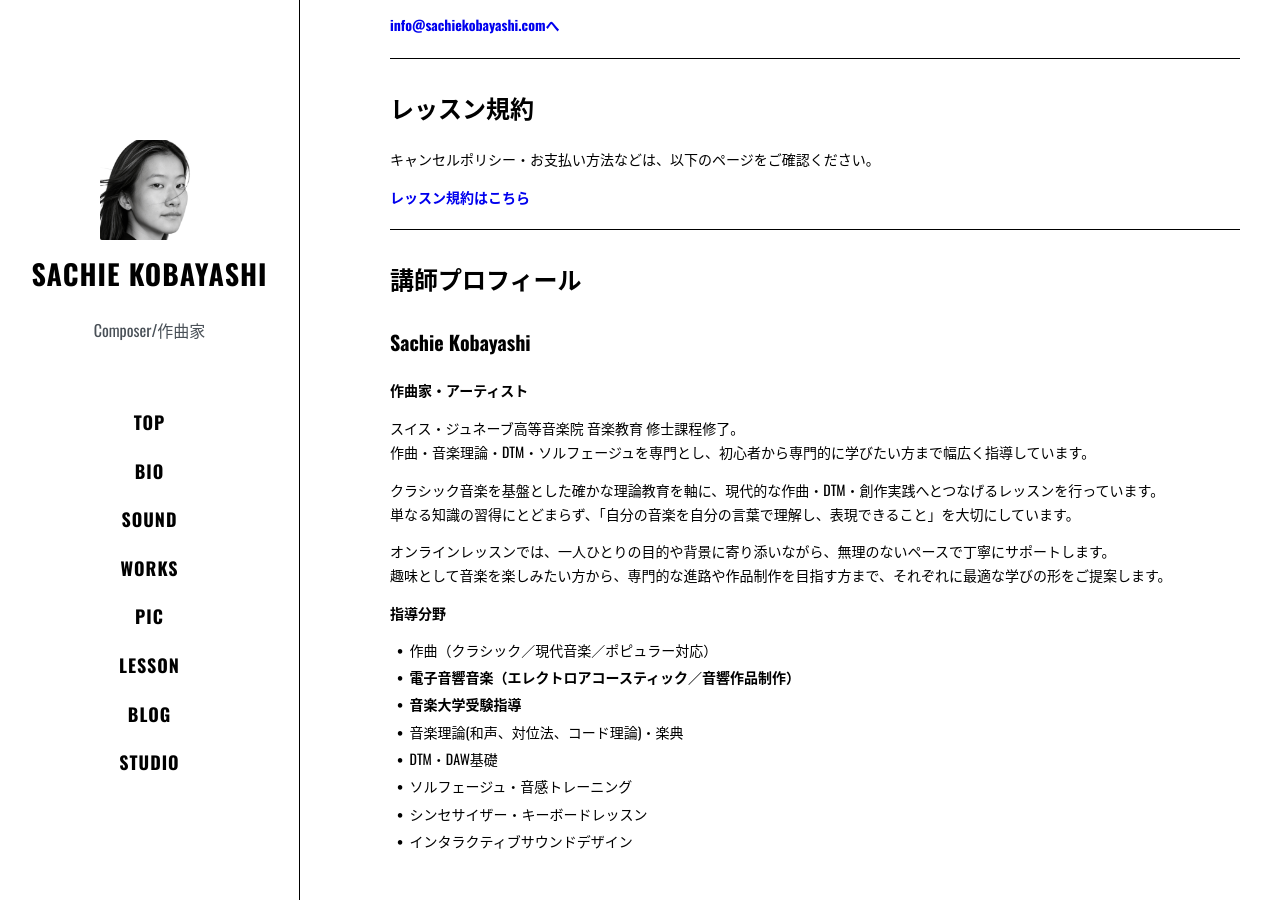
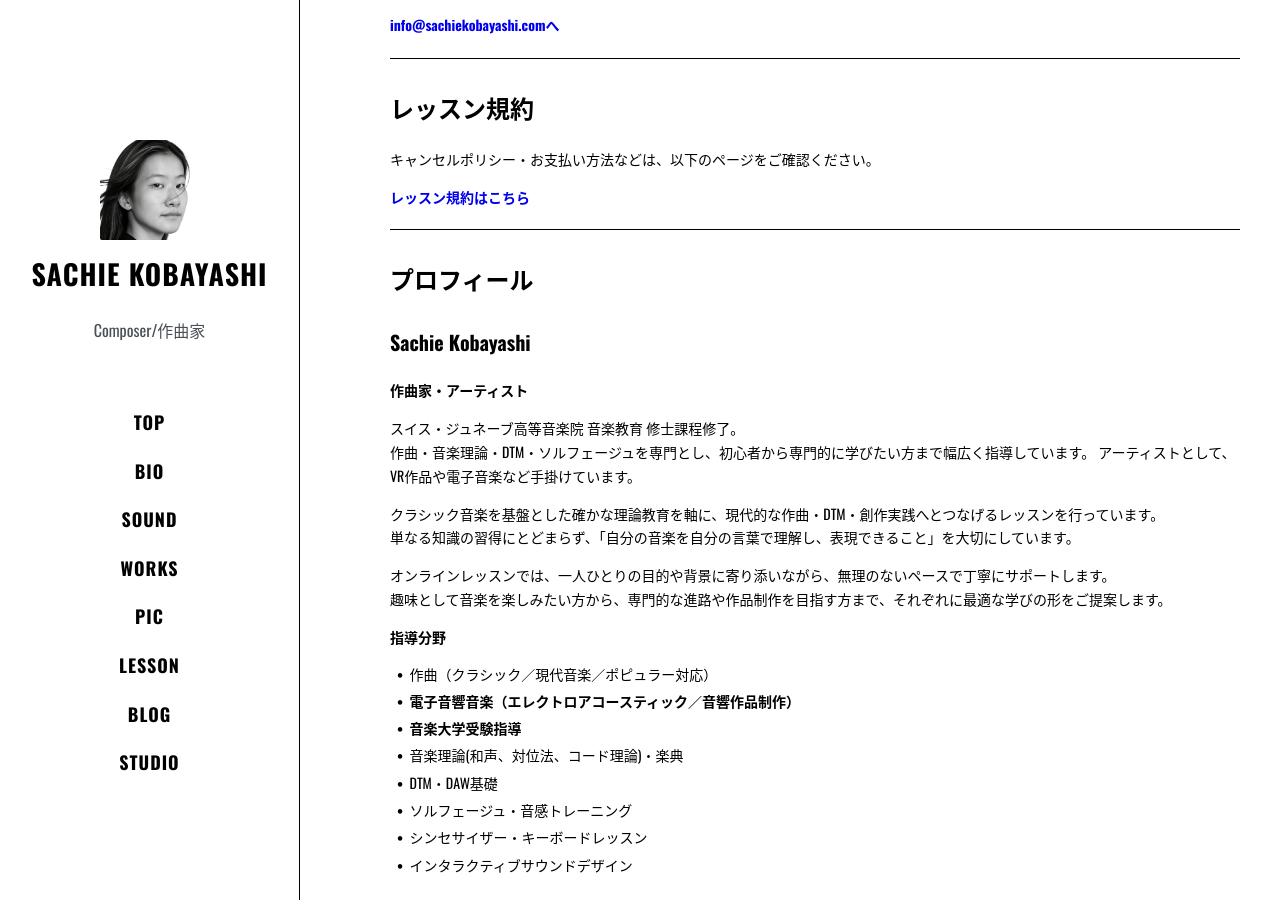
Before and after one commit to kbys88/kbys88.github.io, a Jekyll site: the page built from archive/Teach.md, in a window 1280 px wide and 900 px high, scrolled down 2365 px. Built offline with Jekyll 4.4.1, drawn with Linux system fonts in a browser that asks for light colours; nearby versions of some CDN libraries; some web fonts are replaced.

Commit message:
Update Teach.md

```diff
--- a/archive/Teach.md
+++ b/archive/Teach.md
@@ -123,7 +123,7 @@ permalink: /teach/
 
 <hr>
 
-<h2>講師プロフィール</h2>
+<h2>プロフィール</h2>
 
 <h3>Sachie Kobayashi</h3>
 
@@ -132,6 +132,7 @@ permalink: /teach/
 <p>
 スイス・ジュネーブ高等音楽院 音楽教育 修士課程修了。<br>
 作曲・音楽理論・DTM・ソルフェージュを専門とし、初心者から専門的に学びたい方まで幅広く指導しています。
+アーティストとして、VR作品や電子音楽など手掛けています。
 </p>
 
 <p>
```
